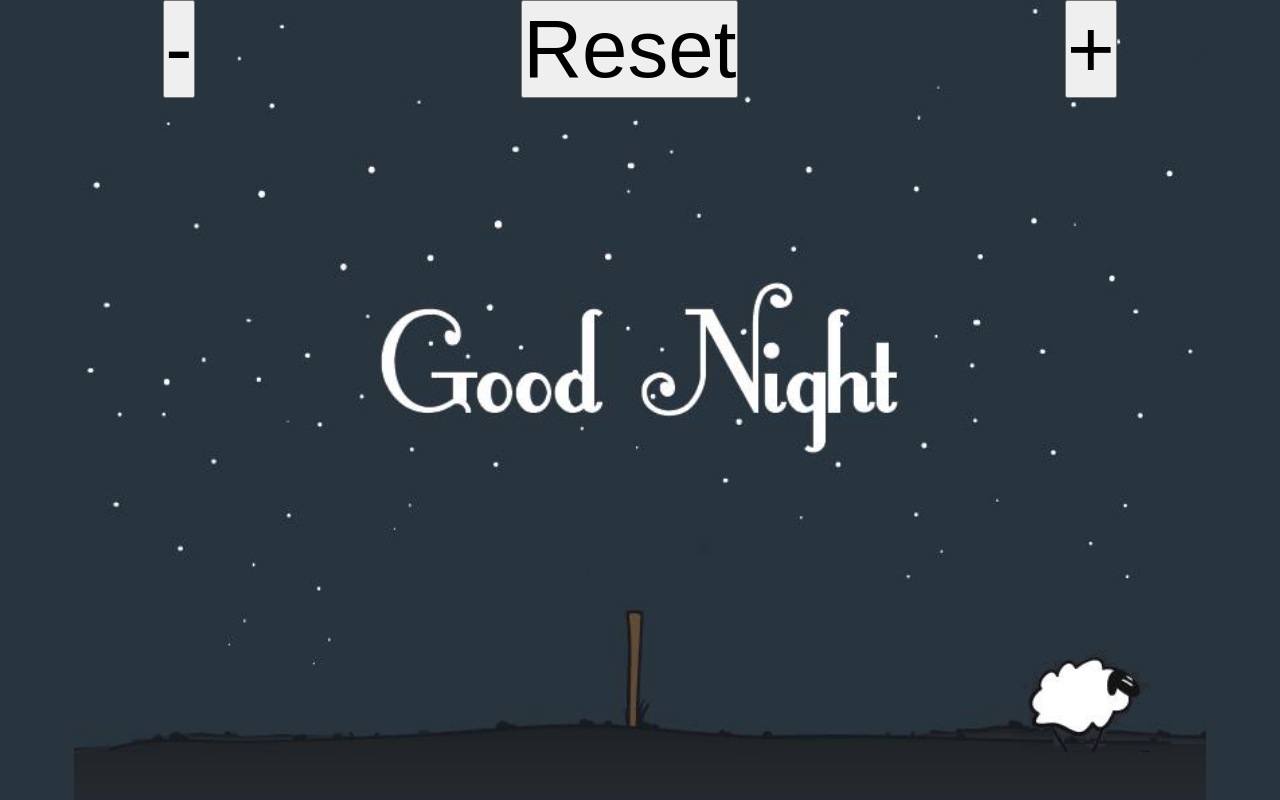
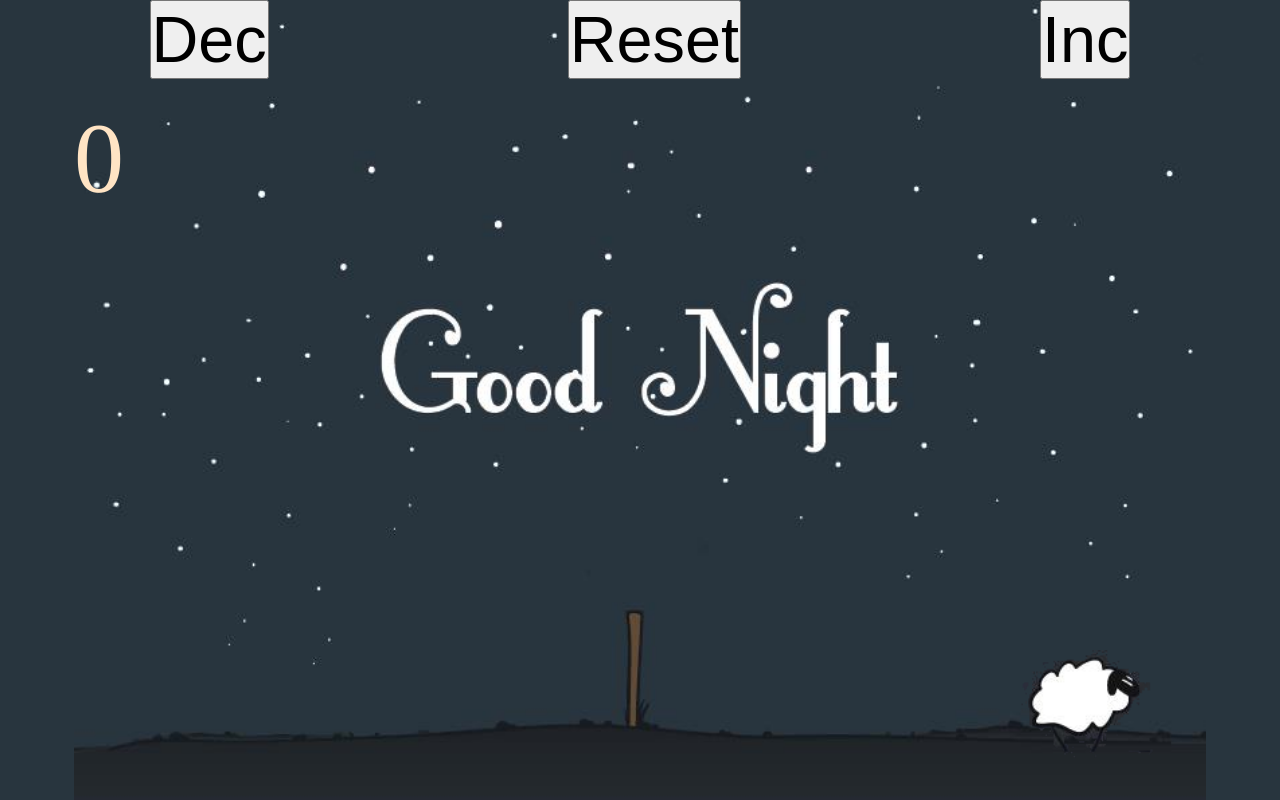
Before and after one commit to boobaGreen/Counter, a plain HTML site: page index.html in a window 1280 px wide. Drawn offline with Linux system fonts and the light colour scheme.

Commit message:
pecorellev001

```diff
--- a/assets/js/index.js
+++ b/assets/js/index.js
@@ -7,6 +7,9 @@ let newBtna;
 let newBtnb;
 let newBtnc;
 let primoGiro = true;
+let tot = 0;
+
+let span = document.getElementById("span");
 
 const img = new Image(); // Create new img element
 img.src = "/assets/img/pecorelle_t.png";
@@ -61,13 +64,13 @@ function drawBtn() {
   // btn.innerText = "Inc";
   // document.body.appendChild(btn);
 
-  let fs = Math.round((W / 250) * 10) / 10;
+  let fs = CanvasHeight / 25;
   if (primoGiro) {
     newBtna = document.createElement("button");
     newBtna.id = "btnDec";
-    newBtna.innerText = "-";
+    newBtna.innerText = "Dec";
     newBtna.className = "btnact";
-    document.querySelector("#dec").appendChild(newBtna);
+    document.querySelector("#decr").appendChild(newBtna);
     newBtnb = document.createElement("button");
     newBtnb.id = "btnRst";
     newBtnb.innerText = "Reset";
@@ -76,7 +79,7 @@ function drawBtn() {
     newBtnc = document.createElement("button");
     newBtnc.className = "btnact";
     newBtnc.id = "btnInc";
-    newBtnc.innerText = "+";
+    newBtnc.innerText = "Inc";
     document.querySelector("#inc").appendChild(newBtnc);
     primoGiro = false;
   }
@@ -127,6 +130,9 @@ function windowResize() {
   console.log(CanvasHeight);
   console.log(CanvasWidth);
   let fs = Math.round((W / 250) * 10) / 10;
+
+  span.style.fontsize = 1 + "em";
+  span.innerHTML = tot;
   drawSheep();
   drawBtn();
 }
--- a/assets/sass/_base.scss
+++ b/assets/sass/_base.scss
@@ -9,10 +9,11 @@ $color-background-night: #28353e;
   box-sizing: inherit;
 }
 html {
-  font-size: 100%;
+  font-size: 62.5%;
 }
 body {
   box-sizing: border-box;
+  font-family: cotton serif;
   background-color: $color-background-night;
   height: 100vh;
 }
--- a/assets/sass/_designArea.scss
+++ b/assets/sass/_designArea.scss
@@ -21,4 +21,6 @@
 #divcmd {
   position: absolute;
   height: 100%;
+  text-align: center;
+  vertical-align: middle;
 }
--- a/assets/sass/_paintArea.scss
+++ b/assets/sass/_paintArea.scss
@@ -7,3 +7,9 @@
 .CanvasSheep {
   background-color: transparent;
 }
+
+#span {
+  font-size: 10em;
+  color: bisque;
+  padding-top: 1em;
+}
--- a/assets/sass/main.scss
+++ b/assets/sass/main.scss
@@ -1,3 +1,8 @@
 @import "base";
 @import "designArea";
 @import "paintArea";
+
+@font-face {
+  font-family: cotton;
+  src: url("/assets/tff/CottonCandyRegular.ttf");
+}
--- a/index.html
+++ b/index.html
@@ -12,11 +12,12 @@
   <body id="body">
     <div class="designArea" id="designArea">
       <div id="act" class="act">
-        <div class="divcmd" id="dec"></div>
+        <div class="divcmd" id="decr"></div>
         <div class="divcmd" id="rst"></div>
         <div class="divcmd" id="inc"></div>
       </div>
       <div class="paintArea" id="paintArea">
+        <div id="span">0</div>
         <canvas id="canvasSheep" class="canvasSheep"></canvas>
         <!-- style="border: 1px solid red" -->
       </div>
```
Also changed, not shown: assets/css/main.css, assets/tff/CottonCandyRegular.ttf (added), note.txt, 1 other file.
